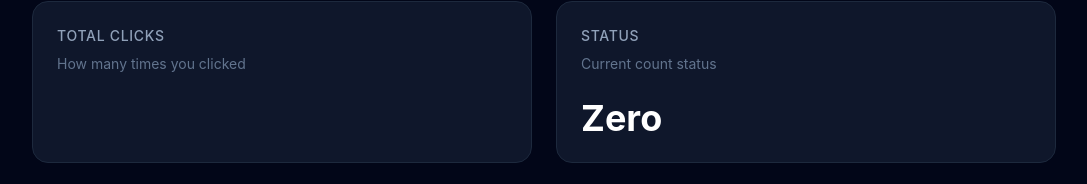
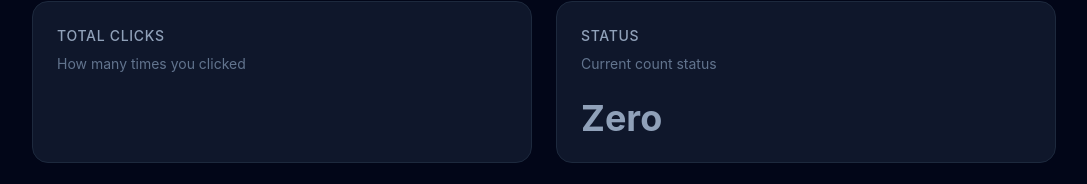
Before and after one commit to bhushank45/React-Projects, a React (Vite) app in the folder state-flow/: page / in a window 1280 px wide. Shown: the part 631-815 px from the top of the page, without its empty margins (96-1183 px from the left). Built offline with nearby package versions, Linux system fonts and the light colour scheme.

Commit message:
style: add dynamic status colors

```diff
--- a/state-flow/src/components/Stats.jsx
+++ b/state-flow/src/components/Stats.jsx
@@ -1,6 +1,14 @@
 import React from "react";
 
 const Stats = (props) => {
+  const status =
+    props.count > 0 ? "Positive" : props.count < 0 ? "Negative" : "Zero";
+  const statusColor =
+    props.count > 0
+      ? "text-green-400"
+      : props.count < 0
+        ? "text-red-400"
+        : "text-slate-400";
   return (
     <div className="grid grid-cols-2 gap-6">
       <div className="bg-slate-900 border border-slate-800 rounded-2xl p-6">
@@ -19,8 +27,8 @@ const Stats = (props) => {
           Status
         </h2>
         <p className="text-sm text-slate-500 mt-2">Current count status</p>
-        <span className="block text-4xl font-bold mt-6">
-          {props.count > 0 ? "Positive" : props.count < 0 ? "Negative" : "Zero"}
+        <span className={`block text-4xl font-bold mt-6 ${statusColor}`}>
+          {status}
         </span>
       </div>
     </div>
```
